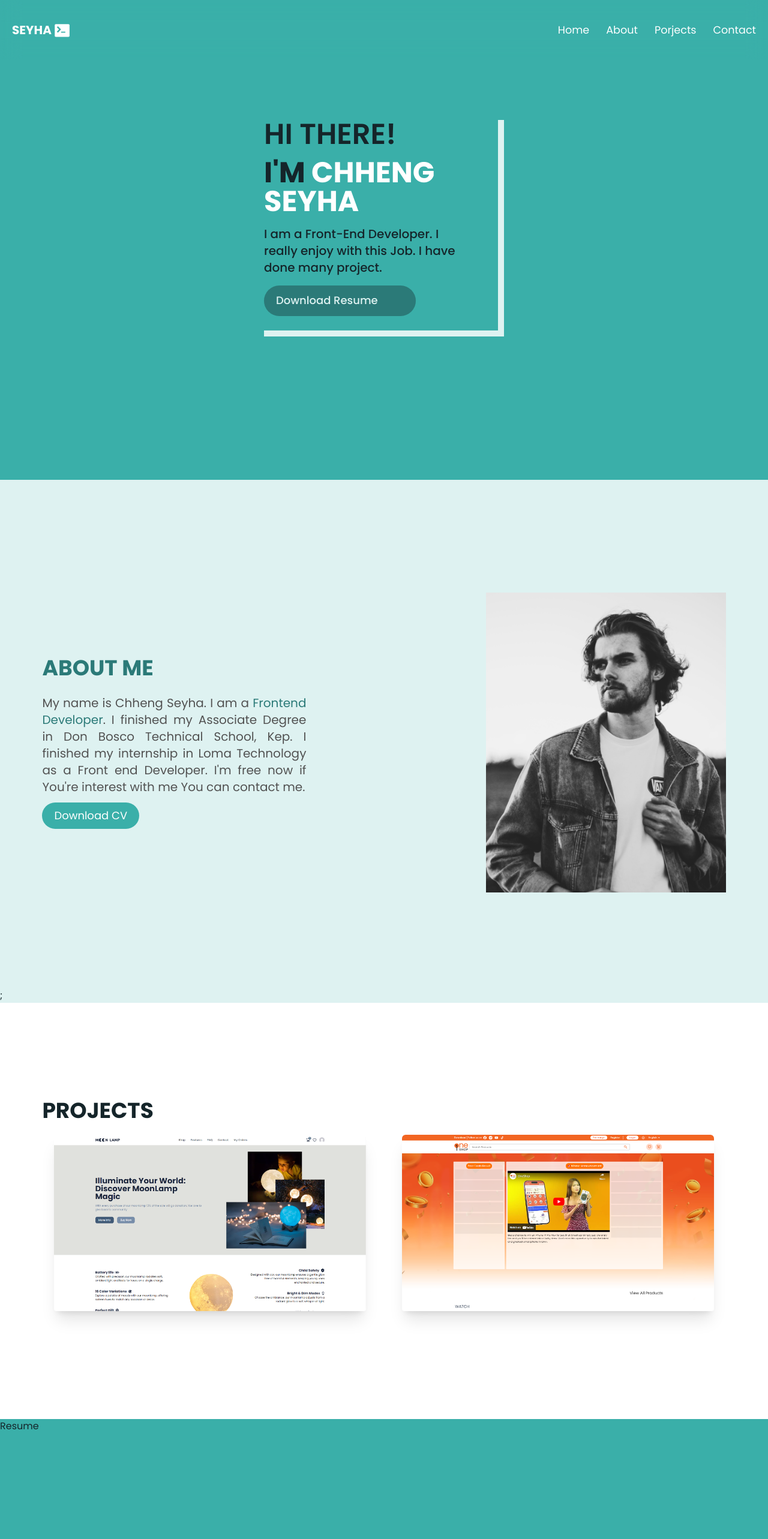
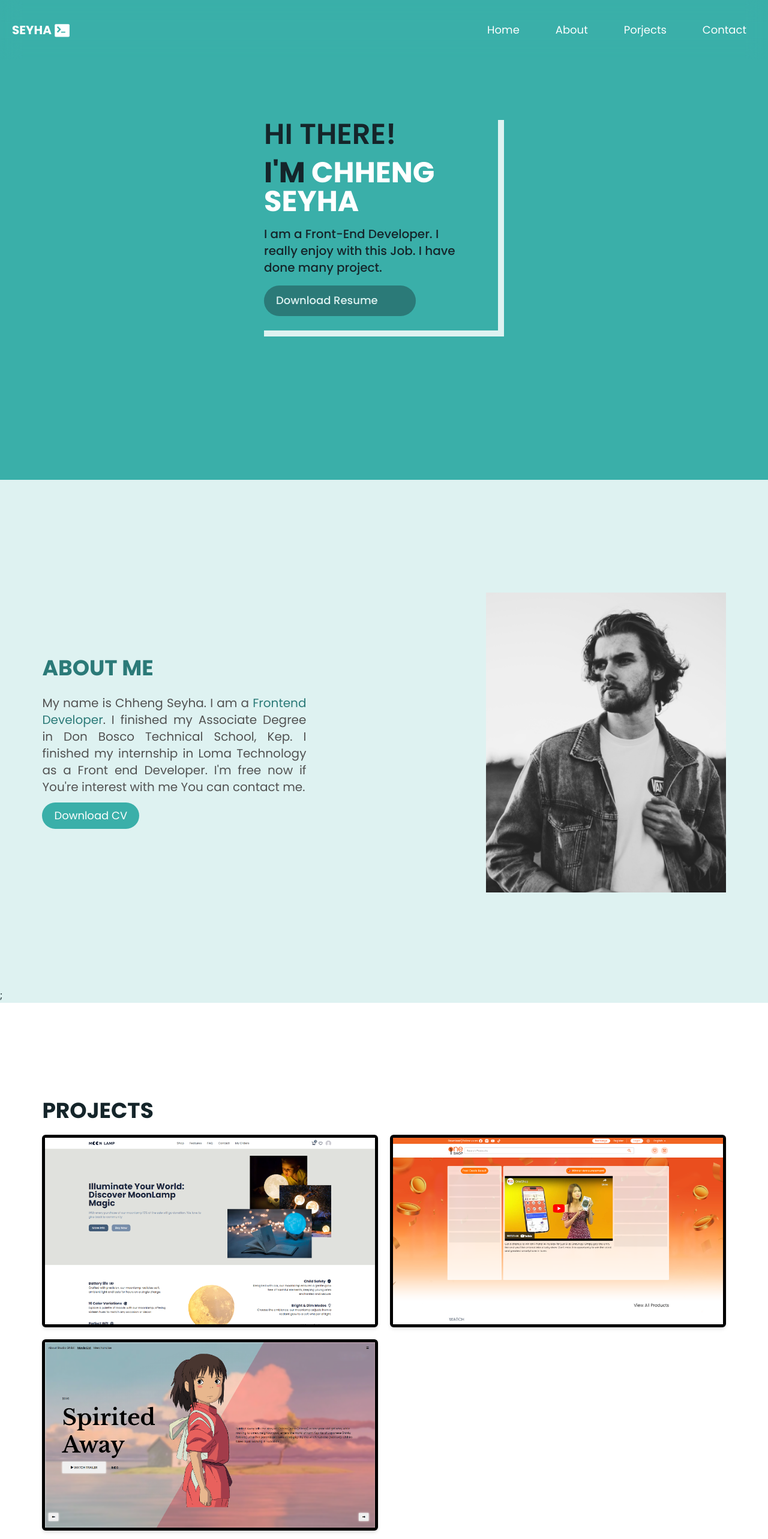
Before and after one commit to seyha26/Portfolio, a React (Vite) app: page / in a window 1280 px wide. Shown: the top 2566 px of the page at 60% size. Before the commit the page ends 2390 px from the top, so only its background shows below. Built offline with nearby package versions, Linux system fonts and the light colour scheme; some icons are missing.

Commit message:
Responsive navbar

```diff
--- a/src/components/About/About.tsx
+++ b/src/components/About/About.tsx
@@ -7,12 +7,12 @@ const About = () => {
     <section className="bg-[#def2f1]" id="about">
       <Contianer className="">
         <div className="">
-          <div className="flex w-full justify-between items-center mt-7">
+          <div className="flex w-full justify-between flex-col md:flex-row items-center mt-7">
             <div className="w-full">
               <h1 className="text-4xl font-bold text-[#2b7a78] uppercase">
                 About Me
               </h1>
-              <p className="text-xl text-neutral-600 mt-6 mb-3 w-[440px] text-justify">
+              <p className="text-xl text-neutral-600 mt-6 mb-3 max-w-[440px] text-justify">
                 My name is Chheng Seyha. I am a
                 <span className="text-[#2b7a78]"> Frontend Developer</span>. I
                 finished my Associate Degree in Don Bosco Technical School, Kep.
--- a/src/components/Home/Home.tsx
+++ b/src/components/Home/Home.tsx
@@ -17,7 +17,7 @@ const Home = () => {
   return (
     <section id="home">
       <Contianer className="flex justify-center gap-3 flex-col items-center h-screen relative">
-        <div className="text-3xl mb-10 w-[400px] font-[500] border-r-[10px] border-b-[10px] border-[#def2f1] pb-6 pr-10">
+        <div className="text-3xl mb-10 max-w-[400px] font-[500] border-r-[10px] border-b-[10px] border-[#def2f1] pb-6 pr-10">
           <h1 className="md:text-5xl font-semibold uppercase">Hi there!</h1>
           <h1 className="font-bold text-5xl my-4">
             I'M <span className="text-[#feffff] ">CHHENG SEYHA</span>
--- a/src/components/Home/Home2.tsx
+++ /dev/null
@@ -1,19 +0,0 @@
-import Side from "../Side";
-import image from "../../assets/images/1.jpg";
-
-const Home2 = () => {
-  return (
-    <div>
-      <div className="flex max-w-[1300px] mx-auto">
-        <Side>
-          <h1>LET ME INTRODUCE MYSELF </h1>
-        </Side>
-        <Side>
-          <img src={image} alt="" />
-        </Side>
-      </div>
-    </div>
-  );
-};
-
-export default Home2;
--- a/src/components/ListItem.tsx
+++ b/src/components/ListItem.tsx
@@ -1,17 +1,50 @@
-const ListItem = () => {
+interface ListItemPros {
+  isMobileScreen: boolean;
+}
+
+const ListItem = ({ isMobileScreen }: ListItemPros) => {
+  console.log(isMobileScreen);
   return (
     <>
-      <li>
-        <a href="#home">Home</a>
+      <li className="flex items-center">
+        <a
+          className={`text-[1rem] lg:text-lg p-4 w-full text-center ${
+            isMobileScreen ? "hover:bg-[#3e9f99]" : ""
+          }  block`}
+          href="#home"
+        >
+          Home
+        </a>
       </li>
-      <li>
-        <a href="#about">About</a>
+      <li className="flex items-center">
+        <a
+          className={`text-[1rem] lg:text-lg p-4 w-full text-center ${
+            isMobileScreen ? "hover:bg-[#3e9f99]" : ""
+          }  block`}
+          href="#about"
+        >
+          About
+        </a>
       </li>
-      <li>
-        <a href="#projects">Porjects</a>
+      <li className="flex items-center">
+        <a
+          className={`text-[1rem] lg:text-lg p-4 w-full text-center ${
+            isMobileScreen ? "hover:bg-[#3e9f99]" : ""
+          }  block`}
+          href="#projects"
+        >
+          Porjects
+        </a>
       </li>
-      <li>
-        <a href="#contact">Contact</a>
+      <li className="flex items-center">
+        <a
+          className={`text-[1rem] lg:text-lg p-4 w-full text-center ${
+            isMobileScreen ? "hover:bg-[#3e9f99]" : ""
+          }  block`}
+          href="#contact"
+        >
+          Contact
+        </a>
       </li>
     </>
   );
--- a/src/components/Navbar.tsx
+++ b/src/components/Navbar.tsx
@@ -2,8 +2,11 @@ import { Link } from "react-router-dom";
 import { useEffect, useState } from "react";
 import { DiTerminal } from "react-icons/di";
 import ListItem from "./ListItem";
+import { Icon } from "@iconify/react/dist/iconify.js";
 const Navbar = () => {
   const [isScrolling, setScrolling] = useState(false);
+  const [isOpen, setIsOpen] = useState(false);
+  const [isMobileScreen, setIsMobileScreen] = useState(false);
 
   useEffect(() => {
     const scroll = () => {
@@ -18,6 +21,22 @@ const Navbar = () => {
     window.addEventListener("scroll", scroll);
 
     return () => window.removeEventListener("scroll", scroll);
+  }, []);
+
+  useEffect(() => {
+    const changeWidth = () => {
+      if (window.innerWidth > 768) {
+        setIsMobileScreen(false);
+        setIsOpen(false);
+      } else {
+        setIsMobileScreen(true);
+        console.log(isMobileScreen);
+      }
+    };
+
+    window.addEventListener("resize", changeWidth);
+
+    return () => window.removeEventListener("resize", changeWidth);
   }, []);
 
   console.log(isScrolling);
@@ -38,9 +57,18 @@ const Navbar = () => {
             <DiTerminal size={35} />
           </Link>
         </div>
-        <ul className="flex items-center gap-7 ">
-          <ListItem />
+        <ul
+          className={`items-center gap-7 md:flex ${
+            isOpen
+              ? "block absolute top-[70px] bg-[#419792] right-0 w-screen left-0"
+              : "hidden"
+          }`}
+        >
+          <ListItem isMobileScreen={isMobileScreen} />
         </ul>
+        <div className="block md:hidden" onClick={() => setIsOpen(!isOpen)}>
+          <Icon icon="charm:menu-hamburger" fontSize={28} color="#feffff" />
+        </div>
       </nav>
     </header>
   );
--- a/src/components/Projects/ProjectCard.tsx
+++ b/src/components/Projects/ProjectCard.tsx
@@ -5,11 +5,12 @@ interface ProjectCarProps {
 
 export const ProjectCard = ({ imgUrl, title }: ProjectCarProps) => {
   return (
-    <div className="p-5  flex justify-center items-center flex-col">
-      <div className="shadow-xl rounded md">
-        <img className="rounded-md" src={imgUrl} alt={title} />
-      </div>
-      {/* <span className="mt-10">{title}</span> */}
+    <div className="rounded-md shadow-md border-[#000] border-[5px] flex cursor-pointer justify-center items-center flex-col overflow-hidden">
+      <img
+        className="hover:scale-105 transition duration-300"
+        src={imgUrl}
+        alt={title}
+      />
     </div>
   );
 };
--- a/src/components/Projects/ProjectList.tsx
+++ b/src/components/Projects/ProjectList.tsx
@@ -1,12 +1,14 @@
 import { ProjectCard } from "./ProjectCard";
 import project1 from "../../assets/images/moonlamp.png";
 import project2 from "../../assets/images/one_shop.png";
+import project3 from "../../assets/images/spirited-away.png";
 
 const ProjectList = () => {
   return (
-    <div className="flex gap-5">
+    <div className="grid md:grid-cols-2 gap-5 mt-5">
       <ProjectCard imgUrl={project1} title="Moonlamp" />
       <ProjectCard imgUrl={project2} title="One Shop" />
+      <ProjectCard imgUrl={project3} title="One Shop" />
     </div>
   );
 };
```
Also changed, not shown: src/assets/images/spirited-away.png (added).
